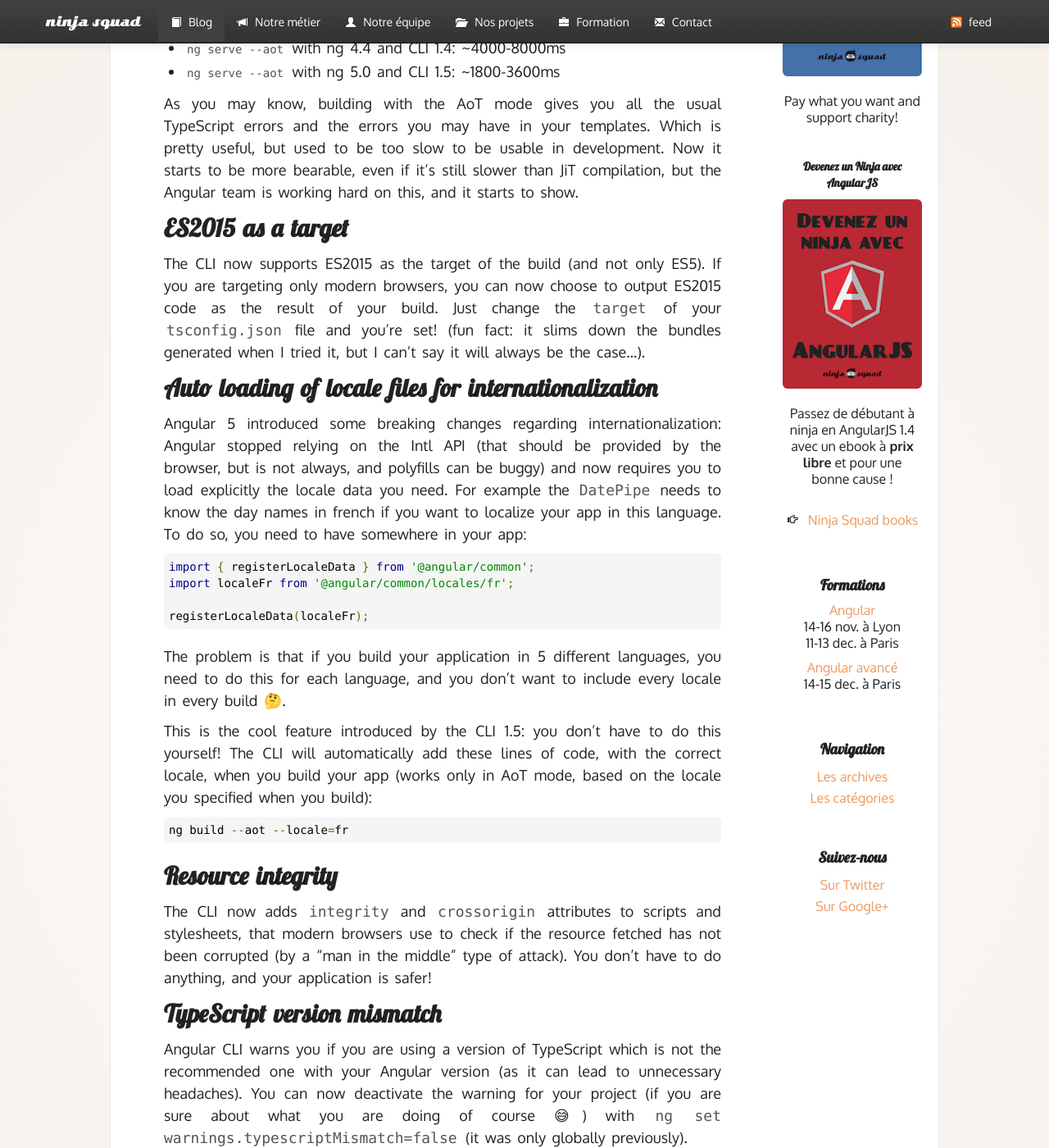
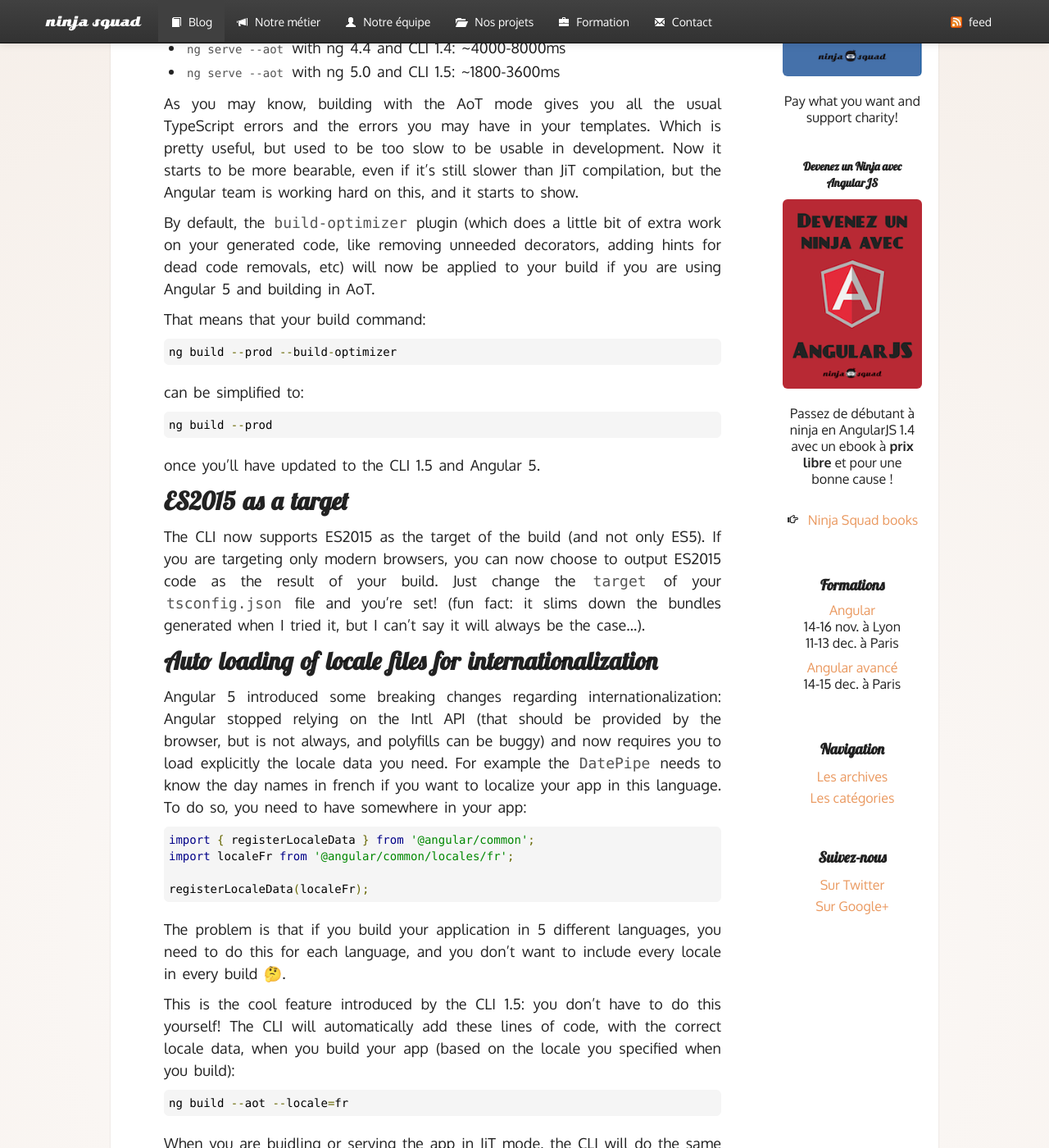
Before and after one commit to Ninja-Squad/ninja-squad.github.com, a Jekyll site: the page built from _posts/2017-10-24-angular-cli-1.5.md, in a window 1280 px wide and 1400 px high, scrolled down 740 px. Shown: the whole window at 82% size. Built offline with Jekyll 4.4.1, drawn with Linux system fonts in a browser that asks for light colours; comment, search, counter and statistics services are not loaded; some of the changed text lies outside the part shown.

Commit message:
post: cli 1.5 build optimizer

```diff
--- a/_posts/2017-10-24-angular-cli-1.5.md
+++ b/_posts/2017-10-24-angular-cli-1.5.md
@@ -32,6 +32,19 @@
 Now it starts to be more bearable, even if it's still slower than JiT compilation,
 but the Angular team is working hard on this, and it starts to show.
 
+By default, the `build-optimizer` plugin (which does a little bit of extra work on your generated code, like removing unneeded decorators, adding hints for dead code removals, etc) will now be applied to your build
+if you are using Angular 5 and building in AoT.
+
+That means that your build command:
+
+    ng build --prod --build-optimizer
+
+can be simplified to:
+
+    ng build --prod
+
+once you'll have updated to the CLI 1.5 and Angular 5.
+
 ## ES2015 as a target
 
 The CLI now supports ES2015 as the target of the build (and not only ES5).
@@ -57,10 +70,19 @@
 you need to do this for each language, and you don't want to include every locale in every build 🤔.
 
 This is the cool feature introduced by the CLI 1.5: you don't have to do this yourself!
-The CLI will automatically add these lines of code, with the correct locale,
-when you build your app (works only in AoT mode, based on the locale you specified when you build):
+The CLI will automatically add these lines of code, with the correct locale data,
+when you build your app (based on the locale you specified when you build):
 
     ng build --aot --locale=fr
+
+When you are buidling or serving the app in JiT mode, the CLI will do the same trick:
+
+    ng serve --locale=fr
+
+But for your app to work without AoT, you'll have to set the `LOCALE_ID` manually
+(whereas the CLI does it for you automatically in AoT mode).
+As the AoT mode will become the default soon (scheduled for CLI 2.0),
+this is not really bothering.
 
 ## Resource integrity
 
```
